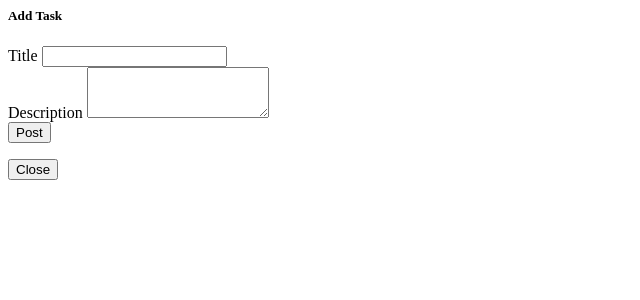
After one commit to dehongi/django-htmx-example, a Django app: page /add/ in a window 1280 px wide. The commit adds this page. Shown: the top 300 px of the page, without its empty margins (0-640 px from the left). Run offline with Django 5.2, Linux system fonts and the light colour scheme.

Commit message:
form in modal

```diff
--- /dev/null
+++ b/todo/templates/todo/task_form.html
@@ -0,0 +1,24 @@
+<div class="modal-dialog modal-dialog-centered">
+  <div class="modal-content">
+    <div class="modal-header">
+      <h5 class="modal-title">Add Task</h5>
+    </div>
+    <div class="modal-body">
+      <form method="post" action="{% url 'task_add' %}">
+        {% csrf_token %}
+        <div class="mb-3">
+          <label for="title" class="form-label">Title</label>
+          <input type="text" class="form-control" id="title" name="title" required />
+        </div>
+        <div class="mb-3">
+          <label for="description" class="form-label">Description</label>
+          <textarea class="form-control" id="description" name="description" rows="3" required></textarea>
+        </div>
+        <button type="submit" class="btn btn-primary">Post</button>
+      </form>
+    </div>
+    <div class="modal-footer">
+      <button type="button" class="btn btn-secondary" data-bs-dismiss="modal">Close</button>
+    </div>
+  </div>
+</div>
--- a/todo/views.py
+++ b/todo/views.py
@@ -1,4 +1,5 @@
 from django.shortcuts import render
+from django.urls import reverse
 
 from django.views import generic
 
@@ -18,6 +19,9 @@ class TaskCreateView(generic.CreateView):
     model = Task
     form_class = TaskForm
 
+    def get_success_url(self) -> str:
+        return reverse("task_list")
+
 
 class TaskDetailView(generic.DetailView):
     model = Task
```
Also changed, not shown: todo/templates/todo/task_list.html (+7 -13 lines).
